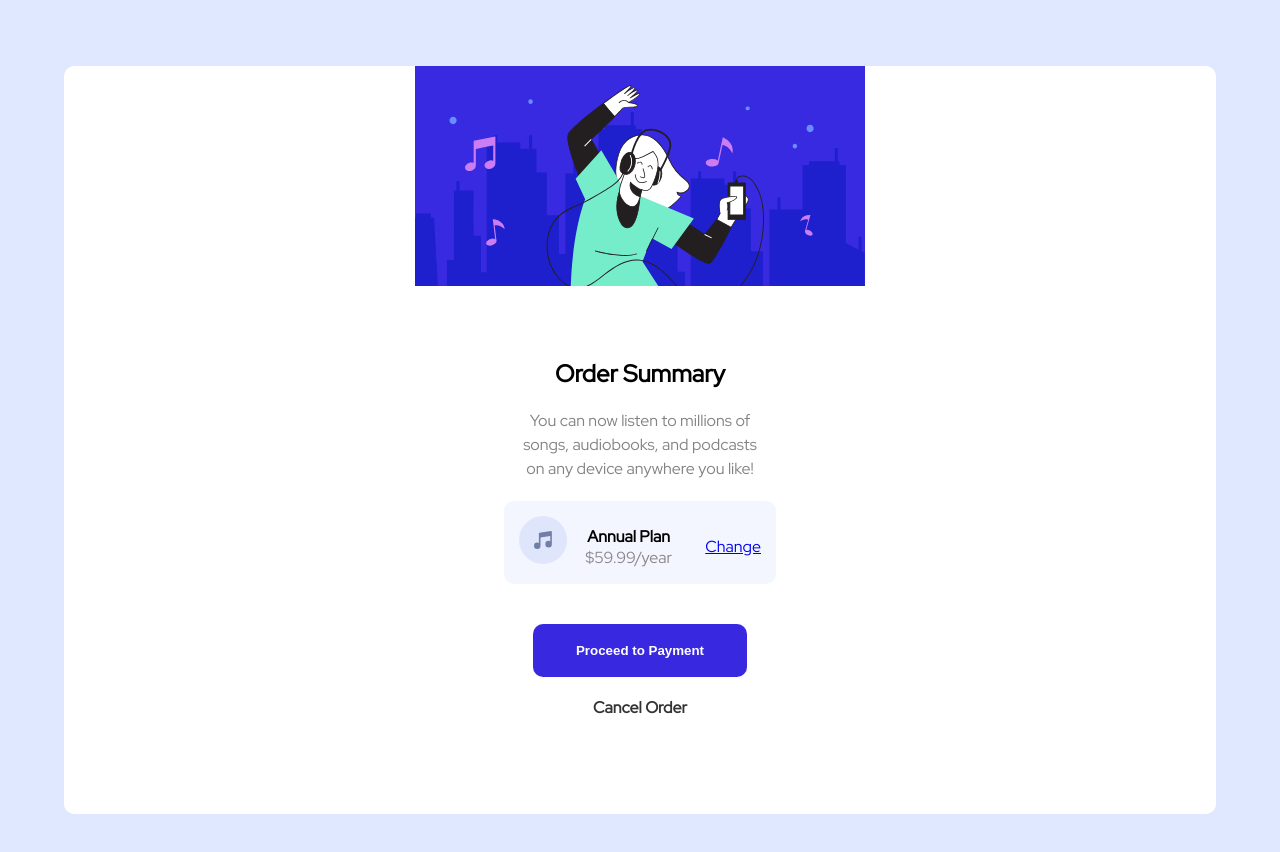
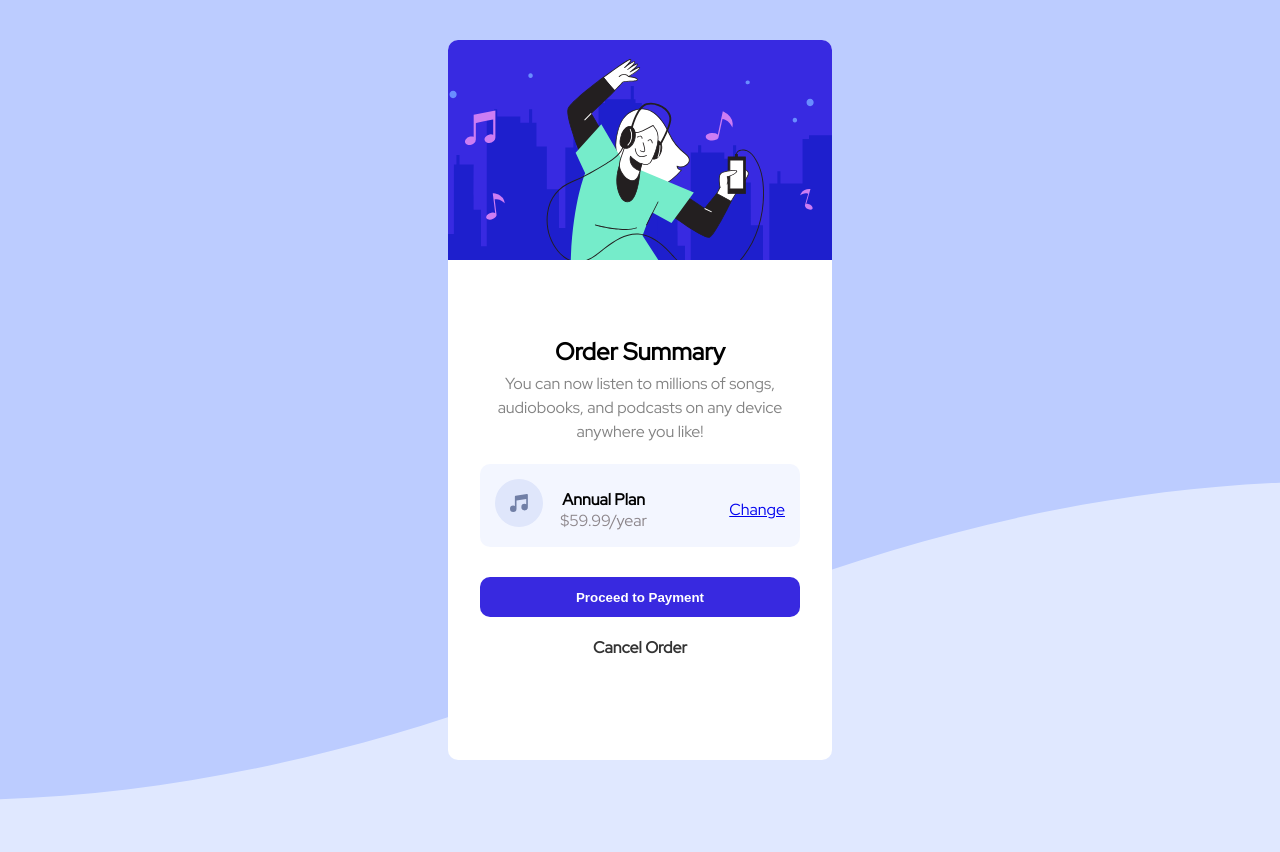
Before and after one commit to Tosho4real/Order-summaty-component-main, a plain HTML site: page index.html in a window 1280 px wide. After the commit the page ends 800 px from the top, so only its background shows below. Drawn offline with Linux system fonts and the light colour scheme.

Commit message:
Desktop view completed

```diff
--- a/style.css
+++ b/style.css
@@ -1,3 +1,4 @@
+/*Mobile view first*/
 * {
   margin: 0;
   padding: 0;
@@ -13,6 +14,11 @@ body {
   align-items: center;
   background-color: hsl(225, 100%, 94%);
   font-family: "Red Hat Display", sans-serif;
+  background-image: url(images/pattern-background-mobile.svg);
+  background-size: cover;
+  background-repeat: no-repeat;
+  background-position:center top;
+  background-blend-mode: multiply;
 }
 
 .container {
@@ -25,6 +31,7 @@ body {
 }
 .img {
   height: 35%;
+  width: 100%;
   background: url(images/illustration-hero.svg);
   background-repeat: no-repeat;
   background-position: center top;
@@ -90,3 +97,51 @@ span {
   color: rgba(36, 20, 20, 0.5);
   font-weight: 500;
 }
+@media only screen and (min-width: 768px) {
+body {
+    background-image: url(images/pattern-background-desktop.svg);
+    background-size: cover;
+    height: 100vh;
+}
+.container {
+    height: 90%;
+    width: 30%;
+}
+.content {
+    max-height: 60%;
+}
+.img {
+    width: 100%;
+    height: 37%;
+}
+.para {
+    width: 18rem
+
+  }
+.row {
+    width: 20em;
+}
+button {
+    margin-top: 10px;
+    width: 24em;
+    height: 3em;
+}
+h1 {
+    margin-bottom: 5px;
+}
+.plan {
+   margin-right: 50px;
+  }
+
+
+
+
+
+
+
+
+
+
+
+
+}
```
